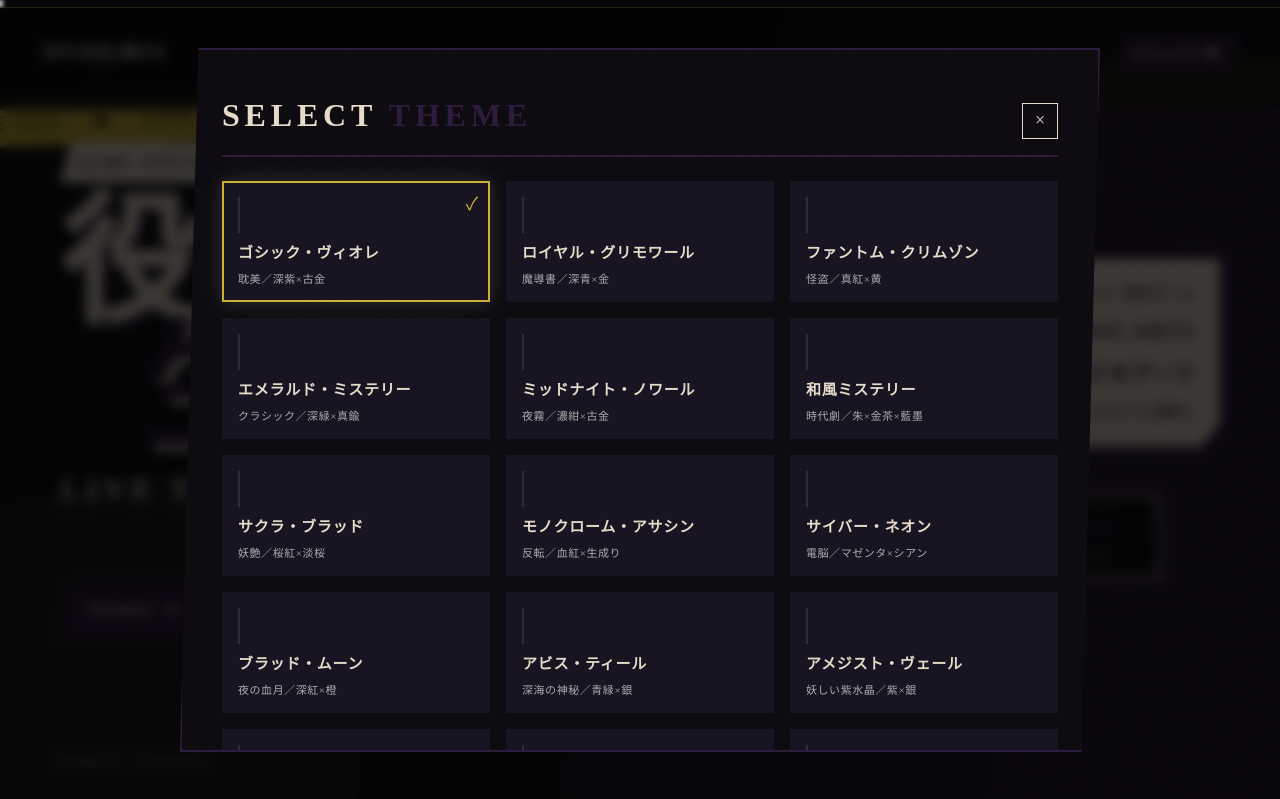
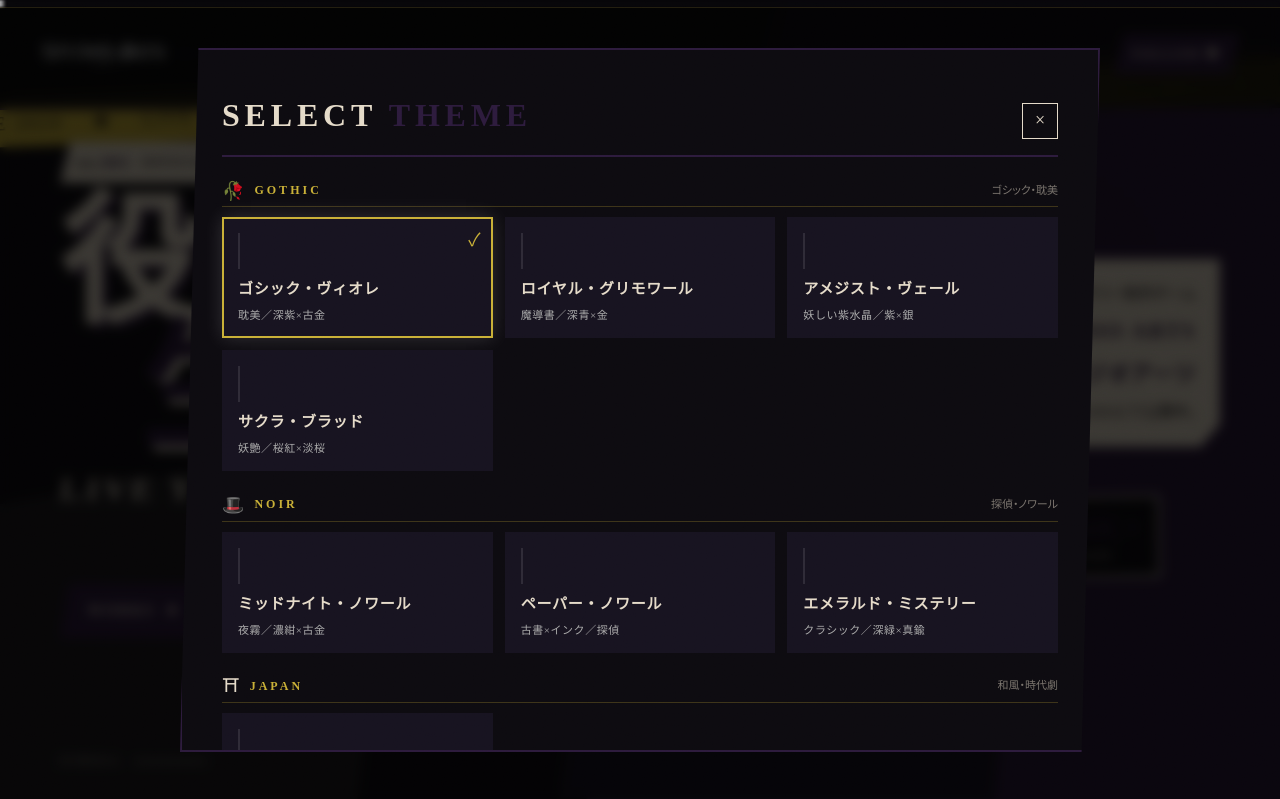
Before and after one commit to TecKreta/studio-arts-site, a plain HTML site: page index.html in a window 1280 px wide. Both pictures are taken after a click on the element 138 px from the left and 54 px from the top of the page. Shown: the top 799 px of the page. Drawn offline with Linux system fonts and the light colour scheme; a web font is replaced by a local one.

Commit message:
Add 5 cool/stylish themes; group theme picker by 8 genres (total 24 themes)

```diff
--- a/index.html
+++ b/index.html
@@ -143,6 +143,36 @@ body.theme-lapis {
   --red: #0A1F3D; --red-dark: #051127; --red-glow: #1a3c70;
   --black: #020814; --black-soft: #071224; --gray: #132439;
   --off-white: #E4F1F6; --yellow: #7FC7D9;
+}
+/* 20. Midnight Chrome */
+body.theme-chrome {
+  --red: #1a1d26; --red-dark: #0f1219; --red-glow: #2e3345;
+  --black: #0A0A0F; --black-soft: #12141c; --gray: #20242f;
+  --off-white: #E8ECF2; --yellow: #C5CDD9;
+}
+/* 21. Carbon Steel */
+body.theme-carbon {
+  --red: #1E2126; --red-dark: #14161a; --red-glow: #323842;
+  --black: #08090c; --black-soft: #13151a; --gray: #252931;
+  --off-white: #E1EBF2; --yellow: #6BB8D6;
+}
+/* 22. Slate Minimal */
+body.theme-slate {
+  --red: #2B2F35; --red-dark: #1c2026; --red-glow: #444a54;
+  --black: #0d0f12; --black-soft: #171a1f; --gray: #2a2e35;
+  --off-white: #EFE9DE; --yellow: #B8936A;
+}
+/* 23. Arctic Sapphire */
+body.theme-arctic {
+  --red: #0C1B2E; --red-dark: #061122; --red-glow: #1e3656;
+  --black: #020611; --black-soft: #0a111f; --gray: #14243c;
+  --off-white: #EAF2FB; --yellow: #4A90C0;
+}
+/* 24. Platinum Obsidian */
+body.theme-platinum {
+  --red: #0E0E10; --red-dark: #050506; --red-glow: #1f1f22;
+  --black: #050505; --black-soft: #0c0c0c; --gray: #1a1a1c;
+  --off-white: #F1F3F6; --yellow: #BEC2C9;
 }
 
 /* ============================================
@@ -231,9 +261,43 @@ body.theme-lapis {
 }
 
 .theme-grid {
+  display: flex;
+  flex-direction: column;
+  gap: 24px;
+}
+.theme-group {
+  display: flex;
+  flex-direction: column;
+  gap: 10px;
+}
+.theme-group-head {
+  display: flex;
+  align-items: center;
+  gap: 10px;
+  padding-bottom: 6px;
+  border-bottom: 1px solid rgba(201, 176, 55, 0.25);
+}
+.theme-group-icon {
+  font-size: 18px;
+  line-height: 1;
+}
+.theme-group-title {
+  font-family: var(--font-en);
+  font-size: 12px;
+  letter-spacing: 0.25em;
+  color: var(--yellow);
+  font-weight: 700;
+}
+.theme-group-sub {
+  font-family: var(--font-gothic);
+  font-size: 11px;
+  color: rgba(229,219,201,0.5);
+  margin-left: auto;
+}
+.theme-group-body {
   display: grid;
   grid-template-columns: repeat(auto-fill, minmax(220px, 1fr));
-  gap: 16px;
+  gap: 12px;
 }
 
 .theme-card {
@@ -2405,26 +2469,49 @@ window.addEventListener('scroll', () => {
 // ============================================
 // THEME PANEL
 // ============================================
+const THEME_CATEGORIES = [
+  { id: 'gothic',   icon: '🥀', title: 'GOTHIC',     sub: 'ゴシック・耽美' },
+  { id: 'noir',     icon: '🎩', title: 'NOIR',       sub: '探偵・ノワール' },
+  { id: 'japan',    icon: '⛩',  title: 'JAPAN',      sub: '和風・時代劇' },
+  { id: 'crime',    icon: '🩸', title: 'CRIME',      sub: 'クライム・血' },
+  { id: 'mystic',   icon: '🌿', title: 'MYSTIC',     sub: '神秘・自然' },
+  { id: 'industry', icon: '⚙',  title: 'INDUSTRY',   sub: '工業・錆' },
+  { id: 'cool',     icon: '❄',  title: 'COOL',       sub: 'クール・スタイリッシュ' },
+  { id: 'neon',     icon: '⚡', title: 'NEON',       sub: 'ネオン・サイバー' },
+];
 const THEMES = [
-  { id: 'default',  name: 'ゴシック・ヴィオレ', desc: '耽美／深紫×古金',       colors: ['#2D1B3D','#C9B037','#0D0B10','#E5DBC9'] },
-  { id: 'mahoyaku', name: 'ロイヤル・グリモワール', desc: '魔導書／深青×金', colors: ['#004986','#debb54','#000000','#f5e9b8'] },
-  { id: 'persona',  name: 'ファントム・クリムゾン', desc: '怪盗／真紅×黄',     colors: ['#e60012','#f5d547','#0a0a0a','#f2ead3'] },
-  { id: 'emerald',  name: 'エメラルド・ミステリー', desc: 'クラシック／深緑×真鍮', colors: ['#0B3D2E','#D4A84B','#0a0a0a','#EFE6D2'] },
-  { id: 'noir',     name: 'ミッドナイト・ノワール', desc: '夜霧／濃紺×古金',     colors: ['#0F2A4D','#C9A86A','#0A0A0A','#E8E2D0'] },
-  { id: 'wafu',     name: '和風ミステリー',       desc: '時代劇／朱×金茶×藍墨', colors: ['#C8102E','#E8C15F','#1B2631','#F4EFE0'] },
-  { id: 'sakura',   name: 'サクラ・ブラッド',     desc: '妖艶／桜紅×淡桜',       colors: ['#8B1A3B','#F5C6D0','#1A0E14','#F5E6DC'] },
-  { id: 'mono',     name: 'モノクローム・アサシン', desc: '反転／血紅×生成り',    colors: ['#B91C1C','#1C1C1C','#F5F1E8','#E5E5E5'] },
-  { id: 'cyber',      name: 'サイバー・ネオン',      desc: '電脳／マゼンタ×シアン',  colors: ['#FF2E8A','#00D9E8','#050A1F','#F4EFE0'] },
-  { id: 'bloodmoon',  name: 'ブラッド・ムーン',      desc: '夜の血月／深紅×橙',       colors: ['#7A0C2E','#E86A1A','#0A0505','#F5E4D0'] },
-  { id: 'abyss',      name: 'アビス・ティール',      desc: '深海の神秘／青緑×銀',     colors: ['#0D4F5C','#C0C5CE','#040e12','#E6EEF0'] },
-  { id: 'amethyst',   name: 'アメジスト・ヴェール',  desc: '妖しい紫水晶／紫×銀',     colors: ['#5B3A8A','#D4C1E8','#0F0A1A','#F0E6F5'] },
-  { id: 'hemoglobin', name: 'ヘモグロビン',          desc: 'クライム／血赤×氷白',     colors: ['#A0152A','#F5F8FC','#1a0608','#E8EEF4'] },
-  { id: 'onyx',       name: 'オニキス・ゴールド',    desc: '黒耀石と純金／高級',      colors: ['#000000','#D4AF37','#0c0c0c','#F5EBC0'] },
-  { id: 'rust',       name: 'アイアン・ラスト',      desc: '錆と鉄／工業ホラー',      colors: ['#5C3A2E','#B8763F','#1a120d','#EFE0CE'] },
-  { id: 'forest',     name: 'フォレスト・ウィッチ',  desc: '森の魔女／苔緑×琥珀',     colors: ['#1F3A2E','#D9A96A','#0a120d','#E8DFCB'] },
-  { id: 'paper',      name: 'ペーパー・ノワール',    desc: '古書×インク／探偵',       colors: ['#5a4a2d','#D8B35A','#2B2419','#F2EBD5'] },
-  { id: 'tokyo',      name: 'ネオン・トウキョウ',    desc: '渋谷の夜／紫×桃×空',      colors: ['#2B0B4F','#FF4FA8','#08031a','#F0E6FF'] },
-  { id: 'lapis',      name: 'アイス・ラピス',        desc: '氷塊×群青／北欧',         colors: ['#0A1F3D','#7FC7D9','#020814','#E4F1F6'] },
+  // GOTHIC
+  { id: 'default',    cat: 'gothic',   name: 'ゴシック・ヴィオレ',    desc: '耽美／深紫×古金',       colors: ['#2D1B3D','#C9B037','#0D0B10','#E5DBC9'] },
+  { id: 'mahoyaku',   cat: 'gothic',   name: 'ロイヤル・グリモワール', desc: '魔導書／深青×金',       colors: ['#004986','#debb54','#000000','#f5e9b8'] },
+  { id: 'amethyst',   cat: 'gothic',   name: 'アメジスト・ヴェール',  desc: '妖しい紫水晶／紫×銀',   colors: ['#5B3A8A','#D4C1E8','#0F0A1A','#F0E6F5'] },
+  { id: 'sakura',     cat: 'gothic',   name: 'サクラ・ブラッド',      desc: '妖艶／桜紅×淡桜',       colors: ['#8B1A3B','#F5C6D0','#1A0E14','#F5E6DC'] },
+  // NOIR
+  { id: 'noir',       cat: 'noir',     name: 'ミッドナイト・ノワール', desc: '夜霧／濃紺×古金',       colors: ['#0F2A4D','#C9A86A','#0A0A0A','#E8E2D0'] },
+  { id: 'paper',      cat: 'noir',     name: 'ペーパー・ノワール',    desc: '古書×インク／探偵',     colors: ['#5a4a2d','#D8B35A','#2B2419','#F2EBD5'] },
+  { id: 'emerald',    cat: 'noir',     name: 'エメラルド・ミステリー', desc: 'クラシック／深緑×真鍮', colors: ['#0B3D2E','#D4A84B','#0a0a0a','#EFE6D2'] },
+  // JAPAN
+  { id: 'wafu',       cat: 'japan',    name: '和風ミステリー',        desc: '時代劇／朱×金茶×藍墨',  colors: ['#C8102E','#E8C15F','#1B2631','#F4EFE0'] },
+  // CRIME
+  { id: 'persona',    cat: 'crime',    name: 'ファントム・クリムゾン', desc: '怪盗／真紅×黄',         colors: ['#e60012','#f5d547','#0a0a0a','#f2ead3'] },
+  { id: 'mono',       cat: 'crime',    name: 'モノクローム・アサシン', desc: '反転／血紅×生成り',     colors: ['#B91C1C','#1C1C1C','#F5F1E8','#E5E5E5'] },
+  { id: 'hemoglobin', cat: 'crime',    name: 'ヘモグロビン',          desc: 'クライム／血赤×氷白',   colors: ['#A0152A','#F5F8FC','#1a0608','#E8EEF4'] },
+  { id: 'bloodmoon',  cat: 'crime',    name: 'ブラッド・ムーン',      desc: '夜の血月／深紅×橙',     colors: ['#7A0C2E','#E86A1A','#0A0505','#F5E4D0'] },
+  // MYSTIC
+  { id: 'forest',     cat: 'mystic',   name: 'フォレスト・ウィッチ',  desc: '森の魔女／苔緑×琥珀',   colors: ['#1F3A2E','#D9A96A','#0a120d','#E8DFCB'] },
+  { id: 'abyss',      cat: 'mystic',   name: 'アビス・ティール',      desc: '深海の神秘／青緑×銀',   colors: ['#0D4F5C','#C0C5CE','#040e12','#E6EEF0'] },
+  // INDUSTRY
+  { id: 'rust',       cat: 'industry', name: 'アイアン・ラスト',      desc: '錆と鉄／工業ホラー',    colors: ['#5C3A2E','#B8763F','#1a120d','#EFE0CE'] },
+  { id: 'onyx',       cat: 'industry', name: 'オニキス・ゴールド',    desc: '黒耀石と純金／高級',    colors: ['#000000','#D4AF37','#0c0c0c','#F5EBC0'] },
+  // COOL
+  { id: 'chrome',     cat: 'cool',     name: 'ミッドナイト・クローム', desc: '夜の金属／漆黒×銀',     colors: ['#1a1d26','#C5CDD9','#0A0A0F','#E8ECF2'] },
+  { id: 'carbon',     cat: 'cool',     name: 'カーボン・スチール',    desc: '炭素繊維／鋼×翠青',     colors: ['#1E2126','#6BB8D6','#08090c','#E1EBF2'] },
+  { id: 'slate',      cat: 'cool',     name: 'スレート・ミニマル',    desc: '石板／灰×黄銅',         colors: ['#2B2F35','#B8936A','#0d0f12','#EFE9DE'] },
+  { id: 'arctic',     cat: 'cool',     name: 'アークティック・サファイア', desc: '極夜／深青×氷',     colors: ['#0C1B2E','#4A90C0','#020611','#EAF2FB'] },
+  { id: 'platinum',   cat: 'cool',     name: 'プラチナム・オブシディアン', desc: '黒曜石／白金×墨',   colors: ['#0E0E10','#BEC2C9','#050505','#F1F3F6'] },
+  { id: 'lapis',      cat: 'cool',     name: 'アイス・ラピス',        desc: '氷塊×群青／北欧',       colors: ['#0A1F3D','#7FC7D9','#020814','#E4F1F6'] },
+  // NEON
+  { id: 'cyber',      cat: 'neon',     name: 'サイバー・ネオン',      desc: '電脳／マゼンタ×シアン', colors: ['#FF2E8A','#00D9E8','#050A1F','#F4EFE0'] },
+  { id: 'tokyo',      cat: 'neon',     name: 'ネオン・トウキョウ',    desc: '渋谷の夜／紫×桃×空',    colors: ['#2B0B4F','#FF4FA8','#08031a','#F0E6FF'] },
 ];
 const THEME_KEY = 'sa-theme';
 
@@ -2451,7 +2538,18 @@ function showToast(msg) {
 function buildThemeGrid() {
   const grid = document.getElementById('themeGrid');
   if (!grid) return;
-  grid.innerHTML = THEMES.map(t => `
+  grid.innerHTML = THEME_CATEGORIES.map(cat => {
+    const items = THEMES.filter(t => t.cat === cat.id);
+    if (!items.length) return '';
+    return `
+      <div class="theme-group">
+        <div class="theme-group-head">
+          <span class="theme-group-icon">${cat.icon}</span>
+          <span class="theme-group-title">${cat.title}</span>
+          <span class="theme-group-sub">${cat.sub}</span>
+        </div>
+        <div class="theme-group-body">
+          ${items.map(t => `
             <button class="theme-card" data-theme="${t.id}">
               <div class="theme-card-swatches">
                 ${t.colors.map(c => `<span style="background:${c}"></span>`).join('')}
@@ -2459,7 +2557,11 @@ function buildThemeGrid() {
               <div class="theme-card-name">${t.name}</div>
               <div class="theme-card-desc">${t.desc}</div>
             </button>
-  `).join('');
+          `).join('')}
+        </div>
+      </div>
+    `;
+  }).join('');
   grid.querySelectorAll('.theme-card').forEach(btn => {
     btn.addEventListener('click', () => applyTheme(btn.dataset.theme));
   });
```
Lines whose indentation alone changed are shown as unchanged.
